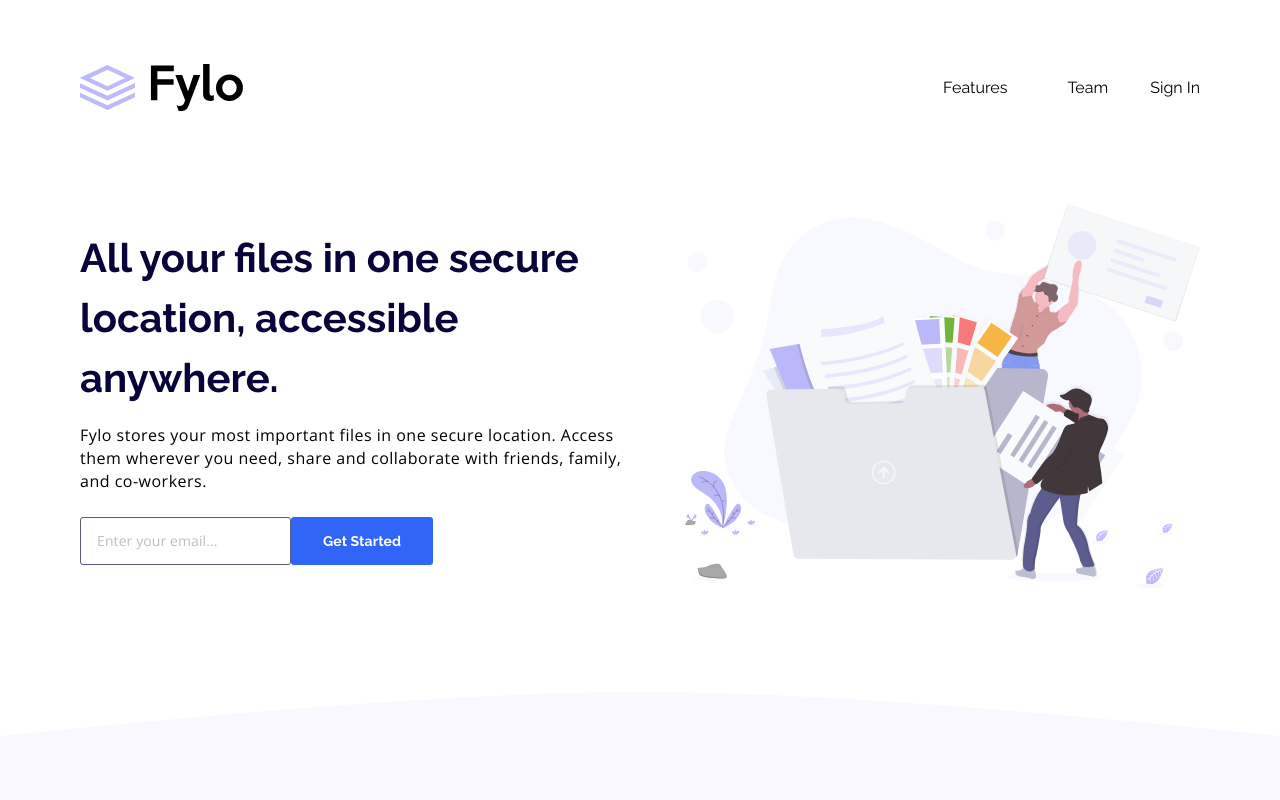
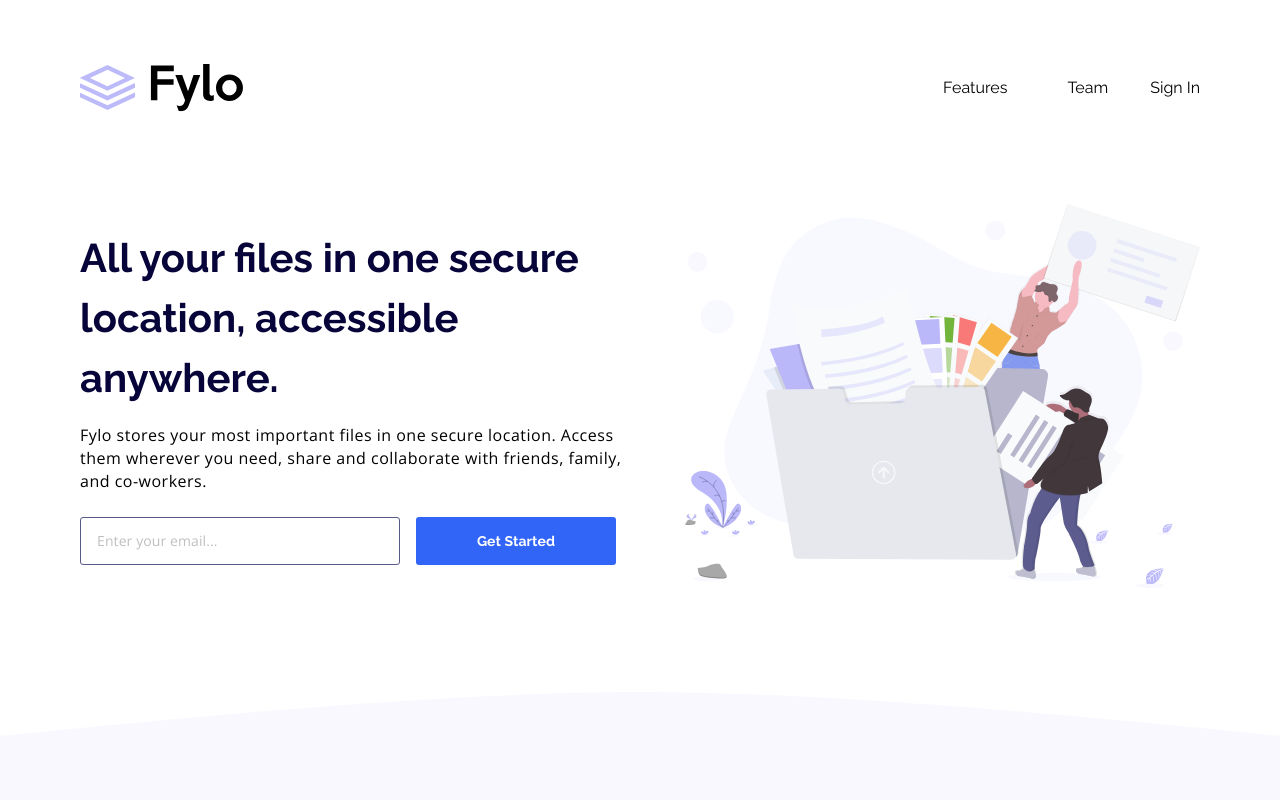
Before and after one commit to SeikiMatt/fylo-landing-page-with-two-column-layout-master, a Next.js app: page / in a window 1280 px wide. Shown: the top 800 px of the page. Built offline with nearby package versions, Linux system fonts and the light colour scheme.

Commit message:
Improve Header element layout

```diff
--- a/components/Header/Header.module.css
+++ b/components/Header/Header.module.css
@@ -7,6 +7,7 @@
 }
 
 .inner {
+    width: 100%;
     display: flex;
     flex-direction: column-reverse;
     justify-content: space-between;
@@ -22,6 +23,11 @@
 }
 
 .illustration img {
+    width: 100%;
+}
+
+.input,
+.button {
     width: 100%;
 }
 
@@ -41,12 +47,29 @@
     }
 
     .illustration {
-        height: 30vw;
-        max-height: 415px;
+        height: clamp(100px, 30vw, 475px);
     }
 
     .illustration img {
+        width: min-content;
         height: 100%;
         width: unset;
     }
+
+    .title {
+        max-width: 600px;
+    }
+
+    .flavorText {
+        max-width: 575px;
+    }
+
+    .input {
+        max-width: 320px;
+    }
+
+    .button {
+        max-width: 200px;
+        margin-left: 1rem;
+    }
 }
--- a/components/Header/Header.tsx
+++ b/components/Header/Header.tsx
@@ -5,17 +5,19 @@ export default function Header() {
         <header className={css.main}>
             <div className={`${css.inner} max-width`}>
                 <div className={css.content}>
-                    <h1>All your files in one secure location, accessible anywhere.</h1>
-                    <p>
+                    <h1 className={css.title}>
+                        All your files in one secure location, accessible anywhere.
+                    </h1>
+                    <p className={css.flavorText}>
                         Fylo stores your most important files in one secure location. Access them
                         wherever you need, share and collaborate with friends, family, and
                         co-workers.
                     </p>
                     <input
-                        className='input input-primary'
+                        className={`input input-primary ${css.input}`}
                         placeholder='Enter your email...'
                     ></input>
-                    <button className='button button-primary'>Get Started</button>
+                    <button className={`button button-primary ${css.button}`}>Get Started</button>
                 </div>
                 <div className={css.illustration}>
                     <img src='illustration-1.svg' />
```
